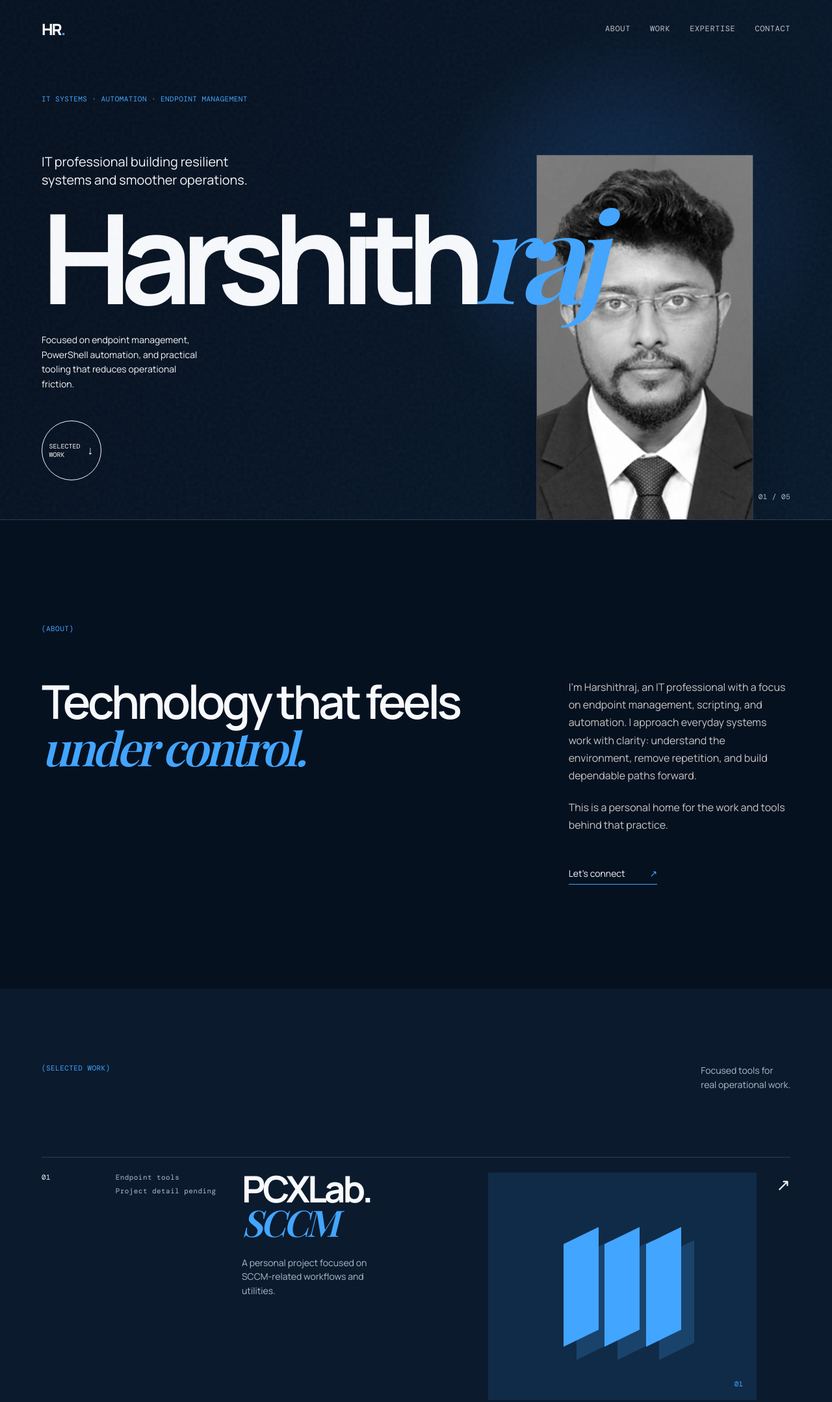
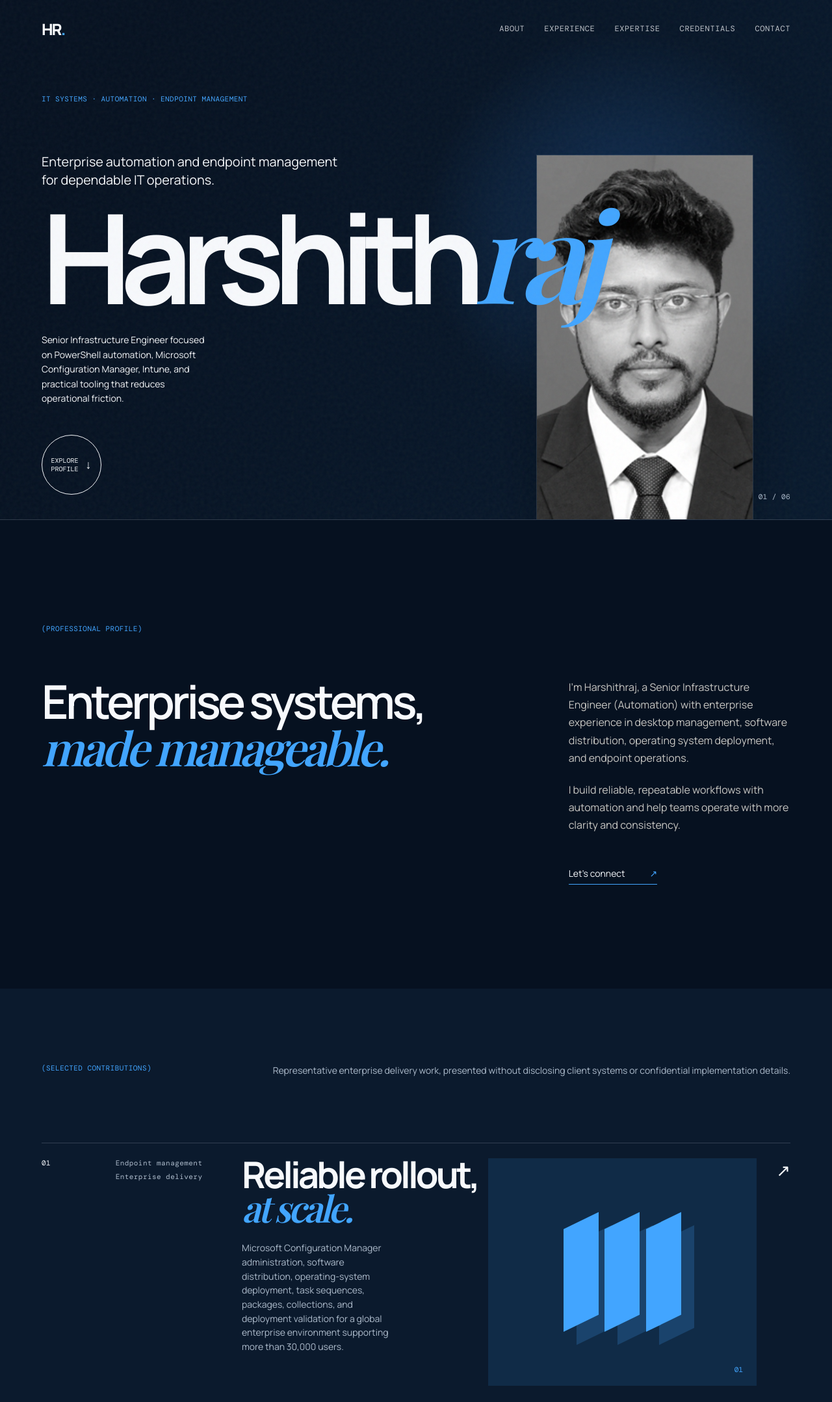
Before and after one commit to pcxlab/harshithraj-portfolio, a website: page index.html in a window 1280 px wide. Shown: the top 2157 px of the page at 65% size. Drawn offline with nearby package versions, Linux system fonts and the light colour scheme; a web font is replaced by a local one.

Commit message:
UpdatedSite

```diff
--- a/enhancements.css
+++ b/enhancements.css
@@ -8,3 +8,10 @@
 .approach>div{margin-top:68px;display:grid;grid-template-columns:1.35fr .65fr;gap:10vw;align-items:end}
 .approach>div>p{font-size:16px;line-height:1.7;color:var(--muted);margin:0}
 @media(max-width:760px){.approach{padding-top:85px;padding-bottom:85px}.approach>div{margin-top:45px;grid-template-columns:1fr;gap:28px}.approach h2{font-size:42px}}
+.credentials{padding-top:130px;padding-bottom:130px;background:var(--paper);color:var(--ink)}
+.credentials .section-label{color:#567000}
+.credentials-grid{display:grid;grid-template-columns:1.1fr .9fr;gap:10vw;margin-top:68px}
+.credential-list{border-top:1px solid #cad3dd}
+.credential-list p{margin:0;padding:15px 0;border-bottom:1px solid #cad3dd;font-size:15px;line-height:1.4;font-weight:600}
+.credential-list span{display:block;margin-top:5px;font:10px 'DM Mono',monospace;letter-spacing:.04em;color:#63778b}
+@media(max-width:760px){.credentials{padding-top:85px;padding-bottom:85px}.credentials-grid{grid-template-columns:1fr;gap:42px;margin-top:45px}}
--- a/index.html
+++ b/index.html
@@ -3,8 +3,8 @@
 <head>
   <meta charset="UTF-8" />
   <meta name="viewport" content="width=device-width, initial-scale=1.0" />
-  <meta name="description" content="Harshithraj — IT systems, endpoint management, and automation." />
-  <title>Harshithraj — Portfolio</title>
+  <meta name="description" content="Harshithraj — enterprise automation and endpoint management." />
+  <title>Harshithraj — Enterprise Automation & Endpoint Management</title>
   <link rel="preconnect" href="https://fonts.googleapis.com">
   <link rel="preconnect" href="https://fonts.gstatic.com" crossorigin>
   <link href="https://fonts.googleapis.com/css2?family=DM+Mono:wght@400;500&family=Manrope:wght@400;500;600;700;800&family=Playfair+Display:ital,wght@0,600;0,700;1,600&display=swap" rel="stylesheet">
@@ -16,57 +16,57 @@
   <header class="site-header">
     <a class="wordmark" href="#top" aria-label="Harshithraj home">HR<span>.</span></a>
     <button class="menu-button" aria-expanded="false" aria-controls="nav">Menu <span></span></button>
-    <nav id="nav"><a href="#about">About</a><a href="#work">Work</a><a href="#expertise">Expertise</a><a href="#contact">Contact</a></nav>
+    <nav id="nav"><a href="#about">About</a><a href="#work">Experience</a><a href="#expertise">Expertise</a><a href="#credentials">Credentials</a><a href="#contact">Contact</a></nav>
   </header>
   <main id="top">
     <section class="hero section-shell">
       <div class="eyebrow reveal">IT systems · Automation · Endpoint management</div>
       <div class="hero-copy">
-        <p class="intro reveal">IT professional building resilient<br>systems and smoother operations.</p>
+        <p class="intro reveal">Enterprise automation and endpoint management<br>for dependable IT operations.</p>
         <h1 class="reveal">Harshith<span>raj</span></h1>
-        <p class="hero-detail reveal">Focused on endpoint management, PowerShell automation, and practical tooling that reduces operational friction.</p>
-        <a class="round-link reveal" href="#work"><span>Selected<br>work</span><b>↓</b></a>
+        <p class="hero-detail reveal">Senior Infrastructure Engineer focused on PowerShell automation, Microsoft Configuration Manager, Intune, and practical tooling that reduces operational friction.</p>
+        <a class="round-link reveal" href="#work"><span>Explore<br>profile</span><b>↓</b></a>
       </div>
       <div class="portrait-wrap reveal">
         <div class="portrait-fallback"><span>HR</span><small>Portrait<br>to be added</small></div>
         <img src="assets/harshithraj-portrait.jpg" alt="Portrait of Harshithraj" onerror="this.style.display='none'" />
         <div class="portrait-note">IT systems<br><em>&amp; automation</em></div>
       </div>
-      <div class="hero-index">01 / 05</div>
+      <div class="hero-index">01 / 06</div>
     </section>
 
     <section id="about" class="about section-shell">
-      <p class="section-label">(About)</p>
+      <p class="section-label">(Professional profile)</p>
       <div class="about-grid">
-        <h2>Technology that feels<br><i>under control.</i></h2>
-        <div><p>I’m Harshithraj, an IT professional with a focus on endpoint management, scripting, and automation. I approach everyday systems work with clarity: understand the environment, remove repetition, and build dependable paths forward.</p><p>This is a personal home for the work and tools behind that practice.</p><a class="text-link" href="#contact">Let’s connect <span>↗</span></a></div>
+        <h2>Enterprise systems,<br><i>made manageable.</i></h2>
+        <div><p>I’m Harshithraj, a Senior Infrastructure Engineer (Automation) with enterprise experience in desktop management, software distribution, operating system deployment, and endpoint operations.</p><p>I build reliable, repeatable workflows with automation and help teams operate with more clarity and consistency.</p><a class="text-link" href="#contact">Let’s connect <span>↗</span></a></div>
       </div>
     </section>
 
     <section id="work" class="work section-shell">
-      <div class="section-heading"><p class="section-label">(Selected work)</p><p>Focused tools for<br>real operational work.</p></div>
+      <div class="section-heading"><p class="section-label">(Selected contributions)</p><p>Representative enterprise delivery work, presented without disclosing client systems or confidential implementation details.</p></div>
       <article class="project project-sccm">
-        <div class="project-number">01</div><div class="project-meta"><span>Endpoint tools</span><span>Project detail pending</span></div>
-        <div class="project-title"><h3>PCXLab.<br><i>SCCM</i></h3><p>A personal project focused on SCCM-related workflows and utilities.</p></div>
+        <div class="project-number">01</div><div class="project-meta"><span>Endpoint management</span><span>Enterprise delivery</span></div>
+        <div class="project-title"><h3>Reliable rollout,<br><i>at scale.</i></h3><p>Microsoft Configuration Manager administration, software distribution, operating-system deployment, task sequences, packages, collections, and deployment validation for a global enterprise environment supporting more than 30,000 users.</p></div>
         <div class="project-art sccm-art"><div></div><div></div><div></div><b>01</b></div>
         <span class="project-arrow">↗</span>
       </article>
       <article class="project project-video">
-        <div class="project-number">02</div><div class="project-meta"><span>Utilities</span><span>Project detail pending</span></div>
-        <div class="project-title"><h3>PCXLab.<br><i>VideoTools</i></h3><p>Purpose-built video utilities designed to make production tasks more straightforward.</p></div>
+        <div class="project-number">02</div><div class="project-meta"><span>Automation &amp; reporting</span><span>Engineering enablement</span></div>
+        <div class="project-title"><h3>Manual work,<br><i>made repeatable.</i></h3><p>Reusable automation for software deployment, systems administration, reporting, validation, and infrastructure workflows using PowerShell, scripting technologies, WMI, SQL queries, and Excel VBA.</p></div>
         <div class="project-art video-art"><span>PLAY / EDIT / EXPORT</span><div class="play">▶</div><b>02</b></div>
         <span class="project-arrow">↗</span>
       </article>
-      <p class="project-disclaimer">Project links and detailed case studies will be added as they are ready.</p>
+      <p class="project-disclaimer">Work shown here reflects professional capabilities without publishing proprietary tools, client systems, or confidential deployment information.</p>
     </section>
 
     <section id="expertise" class="skills section-shell">
       <p class="section-label">(Core expertise)</p>
-      <div class="skill-list"><div><span>01</span><h3>PowerShell &amp; scripting</h3><p>Repeatable solutions for routine systems work.</p></div><div><span>02</span><h3>SCCM &amp; Microsoft Intune</h3><p>Endpoint management with an operational mindset.</p></div><div><span>03</span><h3>Automation &amp; IT operations</h3><p>Clearer workflows, fewer manual steps.</p></div></div>
+      <div class="skill-list"><div><span>01</span><h3>PowerShell &amp; automation engineering</h3><p>Reusable modules, operational utilities, scripting, validation, and reporting.</p></div><div><span>02</span><h3>SCCM, Intune &amp; endpoint management</h3><p>Microsoft Configuration Manager, Microsoft Intune, Endpoint Manager, and Microsoft 365.</p></div><div><span>03</span><h3>Software &amp; OS deployment</h3><p>Application packaging, MSI, AdminStudio, task sequences, images, and rollout readiness.</p></div><div><span>04</span><h3>Infrastructure operations &amp; mentoring</h3><p>Windows Server, Active Directory, Group Policy, WMI, L3 support, troubleshooting, and guidance for junior engineers.</p></div></div>
     </section>
-    <section class="approach section-shell"><p class="section-label">(Approach)</p><div><h2>Practical expertise.<br><i>Quiet confidence.</i></h2><p>Whether improving endpoint workflows or creating a purpose-built utility, the goal is the same: technology that serves people without creating extra noise.</p></div></section>
-    <section class="resume section-shell"><p class="section-label">(Resume)</p><div><h2>The full story,<br>on <i>paper.</i></h2><a class="button disabled" aria-disabled="true" href="#">Resume coming soon <span>↓</span></a></div></section>
-    <section id="contact" class="contact section-shell"><p class="section-label">(Contact)</p><h2>Have an operations<br>challenge to <i>solve?</i></h2><p>Contact details will be shared here soon. This space is ready for future conversations.</p><a class="contact-line" href="#top">Return to top <span>↑</span></a></section>
+    <section id="credentials" class="credentials section-shell"><p class="section-label">(Credentials)</p><div class="credentials-grid"><h2>Proven foundations.<br><i>Current perspective.</i></h2><div class="credential-list"><p>Microsoft Certified: Endpoint Administrator <span>2025</span></p><p>MCSA: Windows Server 2016 - Charter Member <span>2019</span></p><p>MCSE: Core Infrastructure <span>2019</span></p><p>MCTS: System Center 2012 Configuration Manager <span>2017</span></p><p>MCSE: Cloud Platform and Infrastructure - Charter Member <span>2016</span></p><p>MCSE: Server Infrastructure <span>2016</span></p><p>MCSA: Windows Server 2012 <span>2015</span></p><p>Microsoft Certified Professional <span>2015</span></p></div></div></section>
+    <section class="approach section-shell"><p class="section-label">(Approach)</p><div><h2>Practical expertise.<br><i>Quiet confidence.</i></h2><p>The goal is simple: understand the environment, automate repeatable work, validate carefully, and give teams a dependable path forward. That approach carries from day-to-day endpoint operations to enterprise rollouts.</p></div></section>
+    <section id="contact" class="contact section-shell"><p class="section-label">(Connect)</p><h2>Open to thoughtful<br><i>technology conversations.</i></h2><p>For professional or hackathon-related conversations, please use the contact channel already shared with you. This public portfolio intentionally keeps direct personal contact details private.</p><a class="contact-line" href="#top">Return to top <span>↑</span></a></section>
   </main>
   <footer><span>© <span id="year"></span> Harshithraj</span><span>Built with care / <em>Personal portfolio</em></span></footer>
   <script src="script.js"></script>
```
